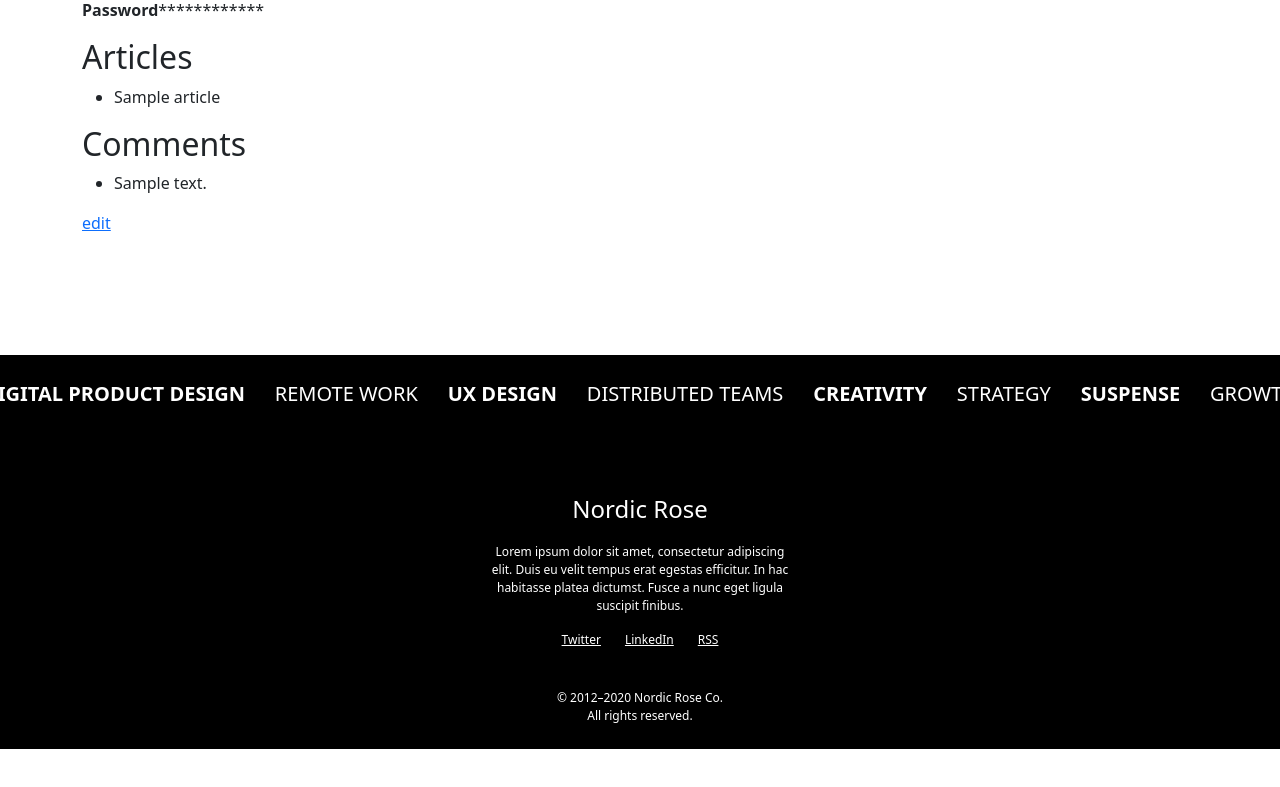
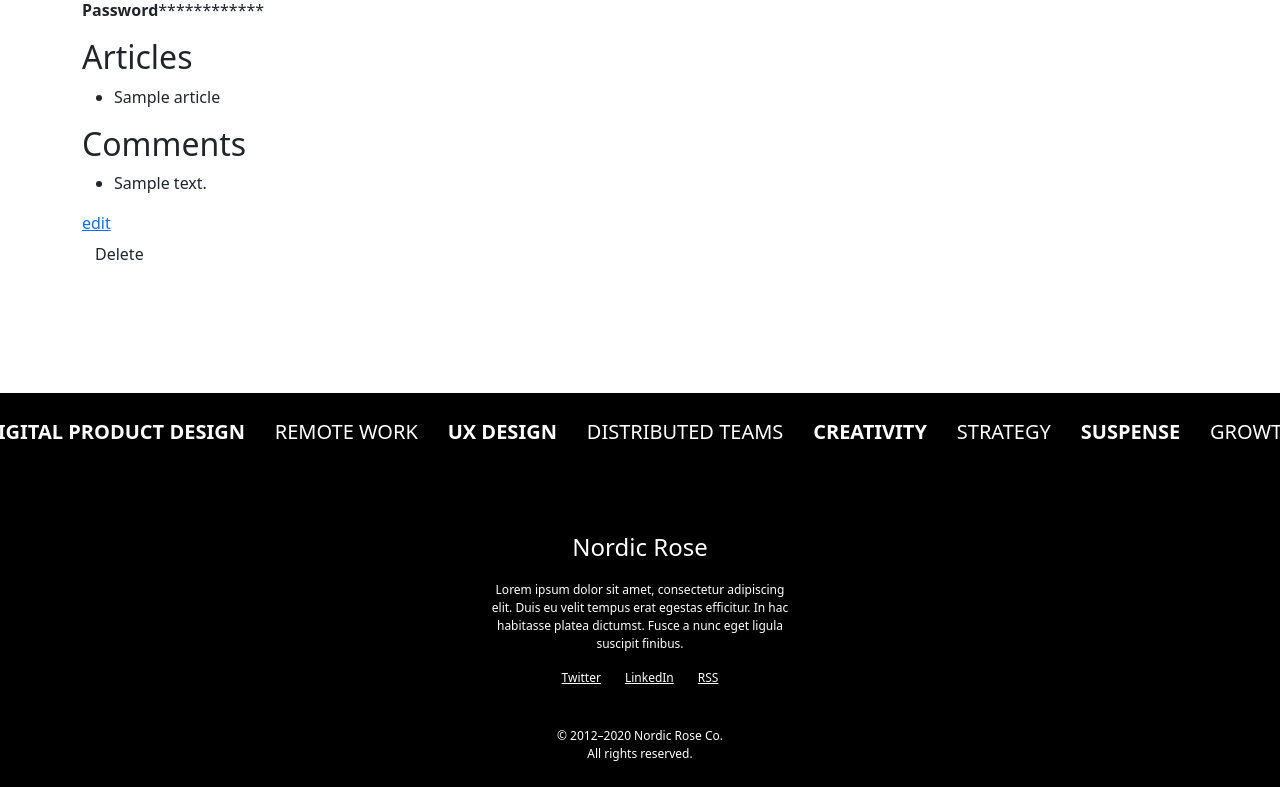
Before and after one commit to lsureauynov/blog, a Symfony app: template templates/profile/show.html.twig in a window 1280 px wide. Shown: the part 608-1395 px from the top of the page. Before the commit the page ends 1357 px from the top, so only its background shows below. Run offline with Twig, Linux system fonts and the light colour scheme; the template is opened without the code that fills it: most values are stand-ins (such as "Sample title", 1, 10 or a date in 2020); style sheets or scripts are compiled from the project's sources; some libraries are stand-ins or nearby versions.

Commit message:
feat/Add Profile delete

```diff
--- a/src/Controller/ProfileUserController.php
+++ b/src/Controller/ProfileUserController.php
@@ -47,7 +47,7 @@ class ProfileUserController extends AbstractController
 
     }
 
-/*    #[Route('/{id}', name:'app_profile_delete', methods: ['POST'])]
+    #[Route('/{id}', name:'app_profile_delete', methods: ['POST'])]
     public function delete(Request $request, User $user, EntityManagerInterface $entityManager): Response
     {
         if($this->isCsrfTokenValid('delete'.$user->getId(), $request->request->get('_token'))) {
@@ -55,8 +55,8 @@ class ProfileUserController extends AbstractController
             $entityManager->flush();
         }
 
-        return $this->redirectToRoute('app_profile_show', [], Response::HTTP_SEE_OTHER);
-    }*/
+        return $this->redirectToRoute('/login', [], Response::HTTP_SEE_OTHER);
+    }
 
 
 }
--- a/templates/profile/_delete_form.html.twig
+++ b/templates/profile/_delete_form.html.twig
@@ -0,0 +1,4 @@
+<form method="post" action="{{ path('app_profile_delete', {'id': user.id}) }}" onsubmit="return confirm('Are you sure you want to delete this account?');">
+    <input type="hidden" name="_token" value="{{ csrf_token('delete' ~ user.id) }}">
+    <button class="btn">Delete</button>
+</form>
--- a/templates/profile/show.html.twig
+++ b/templates/profile/show.html.twig
@@ -39,6 +39,7 @@
         </section>
         <footer>
             <a href="{{ path('app_profile_edit', {'id': user.id}) }}">edit</a>
+            {{ include('profile/_delete_form.html.twig') }}
         </footer>
     </div>
 {% endblock %}
```
